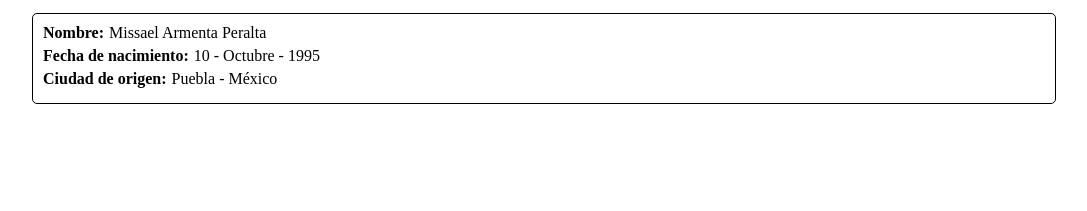
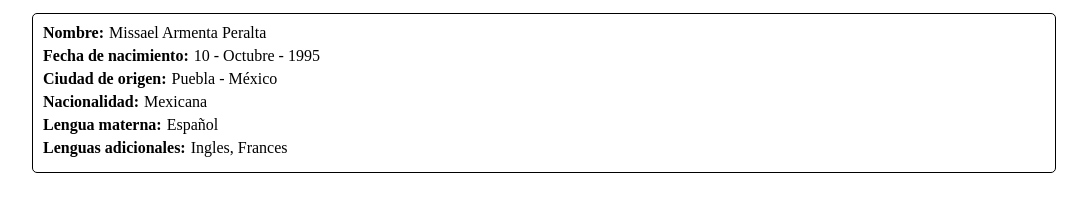
Before and after one commit to missael306/Git-Platzi, a plain HTML site: page index.html in a window 1280 px wide. Shown: the part 101-312 px from the top of the page, without its empty margins (96-1183 px from the left). Drawn offline with Linux system fonts and the light colour scheme.

Commit message:
Se agrega nacionalidad y lenguas a los datos biograficos

```diff
--- a/index.html
+++ b/index.html
@@ -19,6 +19,15 @@
         <div class="row">
             <label>Ciudad de origen:</label><span>Puebla - México</span>
         </div>
+        <div class="row">
+            <label>Nacionalidad:</label><span>Mexicana</span>
+        </div>
+        <div class="row">
+            <label>Lengua materna:</label><span>Español</span>
+        </div>
+        <div class="row">
+            <label>Lenguas adicionales:</label><span>Ingles, Frances</span>
+        </div>
     </div>
 </body>
 </html>
```
